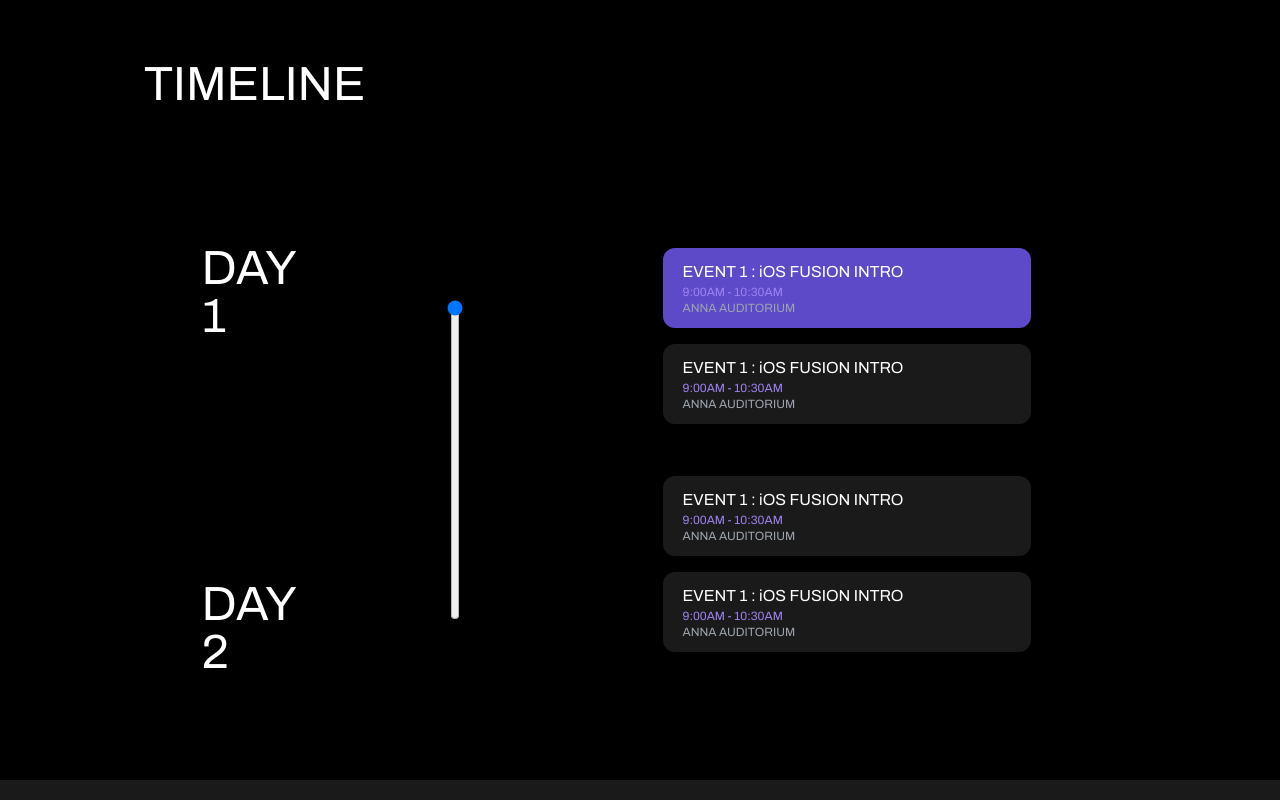
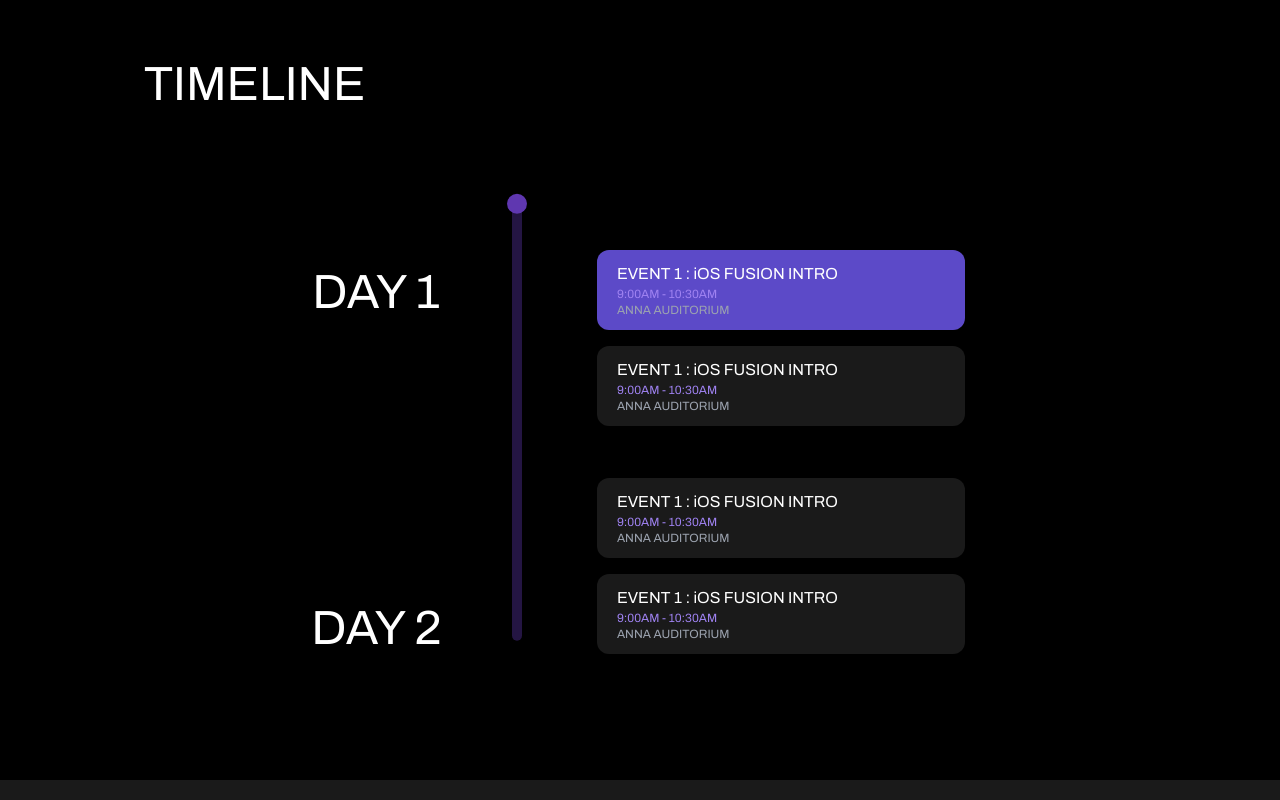
Before and after one commit to AmanDeol7/iOS_Fusion, a Next.js app: page / in a window 1280 px wide. Shown: the part 2420-3220 px from the top of the page. Built offline with nearby package versions, Linux system fonts and the light colour scheme.

Commit message:
changed slider

```diff
--- a/package.json
+++ b/package.json
@@ -9,8 +9,11 @@
     "lint": "next lint"
   },
   "dependencies": {
+    "@emotion/react": "^11.13.3",
+    "@emotion/styled": "^11.13.0",
     "@material-tailwind/html": "^2.3.0",
     "@material-tailwind/react": "^2.1.9",
+    "@mui/material": "^6.0.2",
     "animate.css": "^4.1.1",
     "framer-motion": "^11.4.0",
     "next": "14.2.7",
--- a/src/components/Event.tsx
+++ b/src/components/Event.tsx
@@ -10,6 +10,9 @@ export default function Event({ className, onClick, style}: EventProps) {
     <div
       onClick={onClick}
       className={`rounded-xl w-[23rem] text-white px-5 py-3 font-bold ${className}`}
+      style={{
+        transition: "background-color 0.2s ease-in-out",
+      }}
     >
       <h1 className="text-base">EVENT 1 : iOS FUSION INTRO</h1>
       <p className="text-xs text-[#9f82f1]">9:00AM - 10:30AM</p>
--- a/src/sections/Timeline.tsx
+++ b/src/sections/Timeline.tsx
@@ -1,6 +1,7 @@
 "use client";
 import { useState, useRef, useEffect } from "react";
 import Event from "@/components/Event";
+import Slider from "@mui/material/Slider";
 
 export default function Timeline() {
   const [range, setRange] = useState<number>(0);
@@ -13,10 +14,9 @@ export default function Timeline() {
     return "bg-[#1A1A1A]";
   };
 
-  const handleRangeChange = (e: React.ChangeEvent<HTMLInputElement>) => {
-    setRange(parseInt(e.target.value, 10));
+  const handleRangeChange = (event: Event, newValue: number | number[]) => {
+    setRange(Array.isArray(newValue) ? newValue[0] : newValue);
   };
-
   const handleClick = (index: number) => {
     switch (index) {
       case 0:
@@ -35,24 +35,23 @@ export default function Timeline() {
         break;
     }
   };
-  const sliderRef = useRef<HTMLInputElement | null>(null);
+  // const sliderRef = useRef<HTMLInputElement | null>(null);
 
-  useEffect(() => {
-    const slider = sliderRef.current;
+  // useEffect(() => {
+  //   const slider = sliderRef.current;
 
-    if (slider) {
-      const handleInput = () => {
-        slider.style.transition = "all 0.5s ease";
-      };
+  //   if (slider) {
+  //     const handleInput = () => {
+  //       slider.style.transition = "all 0.5s ease";
+  //     };
 
-      slider.addEventListener("input", handleInput);
+  //     slider.addEventListener("input", handleInput);
 
-      return () => {
-        slider.removeEventListener("input", handleInput);
-      };
-    }
-  }, []);
-
+  //     return () => {
+  //       slider.removeEventListener("input", handleInput);
+  //     };
+  //   }
+  // }, []);
   return (
     <section
       id="timeline"
@@ -69,16 +68,29 @@ export default function Timeline() {
           </div>
         </div>
 
-        <div className="h-full flex justify-center">
-          <input
-            type="range"
-            ref={sliderRef}
-            min="0"
-            max="100"
-            value={range}
-            onChange={handleRangeChange}
-            className="w-[20rem] transform rotate-90 bg-white transition-all duration-500 ease-out"
-          />
+        <div className="h-full flex justify-center  mt-[5rem] rotate-0">
+          <Slider
+              value={range}
+              onChange={handleRangeChange}
+              aria-labelledby="range-slider"
+              min={0}
+              max={100}
+
+              orientation="vertical"
+
+              sx={{
+                '& input[type="range"]': {
+                  WebkitAppearance: 'slider-vertical',
+                },
+                width: 10,
+                height: '65%',
+                color: '#5f37b0',
+                transform: 'rotate(180deg)',
+
+
+
+              }}
+            />
         </div>
 
         <div className="w-[60%] gap-8 justify-center items-center flex flex-col p-12">
@@ -87,6 +99,7 @@ export default function Timeline() {
               key={0}
               onClick={() => handleClick(0)}
               className={`flex flex-col ${getBackgroundColor(0)}`}
+
             />
             <Event
               key={1}
@@ -94,7 +107,7 @@ export default function Timeline() {
               className={`flex flex-col ${getBackgroundColor(1)}`}
             />
           </div>
-          <div className="flex flex-col gap-4 mb-5">
+          <div className="flex flex-col gap-4 mb-4">
             <Event
               key={2}
               onClick={() => handleClick(2)}
--- a/tsconfig.json
+++ b/tsconfig.json
@@ -18,7 +18,8 @@
     "jsx": "preserve",
     "baseUrl": "./src", // Set the base URL to your src directory
     "paths": {
-      "@/*": ["*"] // Set up path aliases
+      "@/*": ["*"], // Set up path aliases
+
     },
     "plugins": [
       {
```
Also changed, not shown: 1 other file (tests, documents, lock files or other folders).
